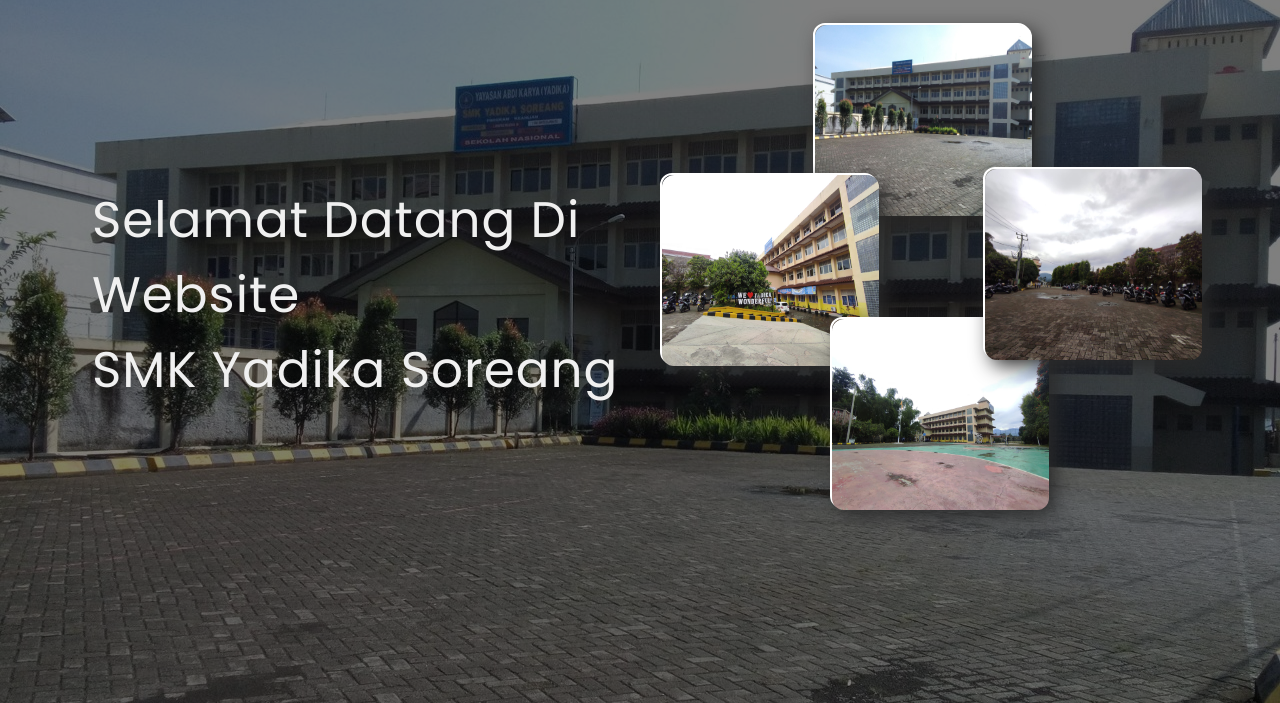
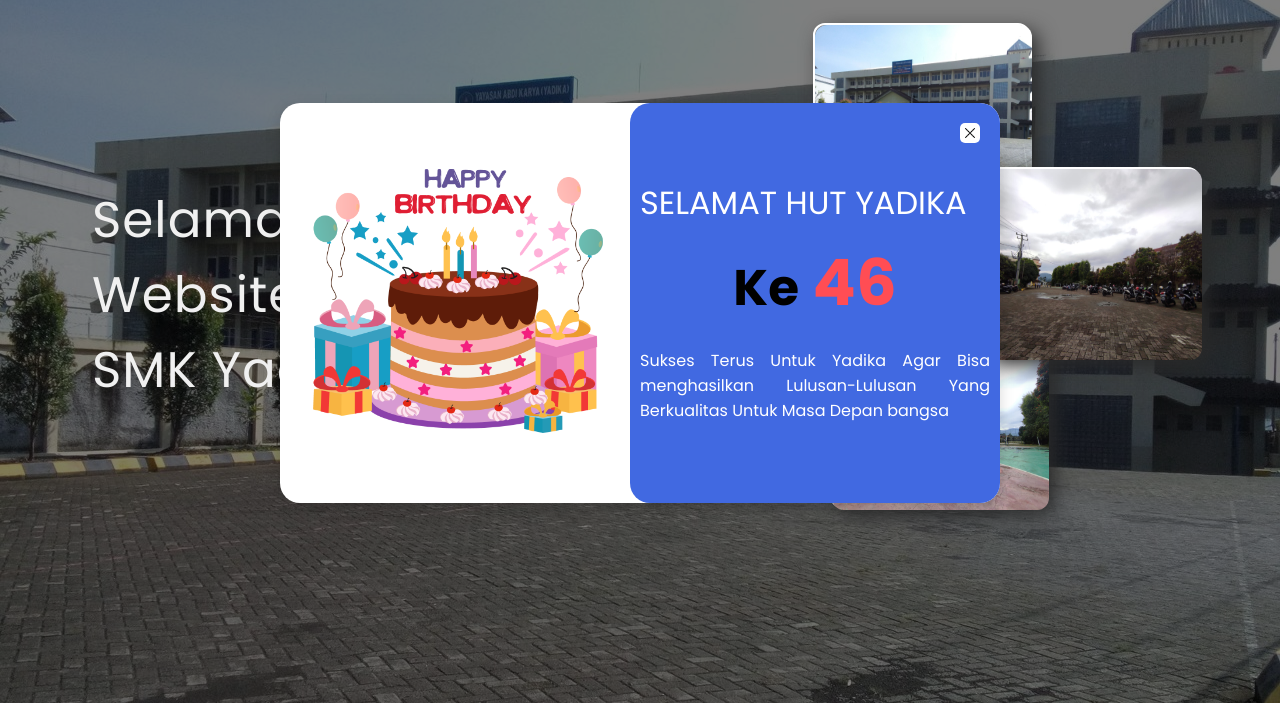
Before and after one commit to Project-LombaWeb-Sekolah/smkyadikasoreang, a plain HTML site: page index.html in a window 1280 px wide. Shown: the part 97-800 px from the top of the page. Drawn offline with nearby package versions, Linux system fonts and the light colour scheme.

Commit message:
web smk yadika soreang

```diff
--- a/css/style.css
+++ b/css/style.css
@@ -99,8 +99,16 @@ body {
 }
 
 .container {
-  background-image: -webkit-gradient(linear, left top, left bottom, from(rgba(0, 0, 0, 0.5)), to(rgba(0, 0, 0, 0.5))), url(../image/bg.jpeg);
-  background-image: linear-gradient(rgba(0, 0, 0, 0.5), rgba(0, 0, 0, 0.5)), url(../image/bg.jpeg);
+  background-image: -webkit-gradient(
+      linear,
+      left top,
+      left bottom,
+      from(rgba(0, 0, 0, 0.5)),
+      to(rgba(0, 0, 0, 0.5))
+    ),
+    url(../image/bg.jpeg);
+  background-image: linear-gradient(rgba(0, 0, 0, 0.5), rgba(0, 0, 0, 0.5)),
+    url(../image/bg.jpeg);
   background-size: cover;
   height: 115vh;
 }
@@ -673,7 +681,8 @@ body {
   border-bottom: 10px solid #2c61d4;
   border-radius: 50%;
   text-align: center;
-  -webkit-box-shadow: 0 4px 10px rgba(0, 0, 0, 0.2), inset 0 4px 10px rgba(0, 0, 0, 0.2);
+  -webkit-box-shadow: 0 4px 10px rgba(0, 0, 0, 0.2),
+    inset 0 4px 10px rgba(0, 0, 0, 0.2);
   box-shadow: 0 4px 10px rgba(0, 0, 0, 0.2), inset 0 4px 10px rgba(0, 0, 0, 0.2);
 }
 
@@ -695,7 +704,8 @@ body {
   border-left: 10px solid #2c61d4;
   border-right: 10px solid white;
   border-bottom: 10px solid #2c61d4;
-  -webkit-box-shadow: 0 4px 10px rgba(0, 0, 0, 0.2), inset 0 4px 10px rgba(0, 0, 0, 0.2);
+  -webkit-box-shadow: 0 4px 10px rgba(0, 0, 0, 0.2),
+    inset 0 4px 10px rgba(0, 0, 0, 0.2);
   box-shadow: 0 4px 10px rgba(0, 0, 0, 0.2), inset 0 4px 10px rgba(0, 0, 0, 0.2);
 }
 
@@ -704,7 +714,8 @@ body {
   border-left: 10px solid #2c61d4;
   border-right: 10px solid white;
   border-bottom: 10px solid white;
-  -webkit-box-shadow: 0 4px 10px rgba(0, 0, 0, 0.2), inset 0 4px 10px rgba(0, 0, 0, 0.2);
+  -webkit-box-shadow: 0 4px 10px rgba(0, 0, 0, 0.2),
+    inset 0 4px 10px rgba(0, 0, 0, 0.2);
   box-shadow: 0 4px 10px rgba(0, 0, 0, 0.2), inset 0 4px 10px rgba(0, 0, 0, 0.2);
 }
 
@@ -1255,12 +1266,22 @@ body {
   transition: 0.2s;
 }
 
-.container-main-box footer .container-footer .fo-container .social-media img:hover {
+.container-main-box
+  footer
+  .container-footer
+  .fo-container
+  .social-media
+  img:hover {
   -webkit-transform: translateY(-4%);
   transform: translateY(-4%);
 }
 
-.container-main-box footer .container-footer .fo-container .social-media .so-logo {
+.container-main-box
+  footer
+  .container-footer
+  .fo-container
+  .social-media
+  .so-logo {
   display: -webkit-box;
   display: -ms-flexbox;
   display: flex;
@@ -1306,4 +1327,113 @@ body {
   height: 28px;
   margin-left: 10px;
 }
+
+.popup {
+  position: fixed;
+  top: 50%;
+  left: 50%;
+  transform: translate(-50%, -50%);
+  display: none;
+  z-index: 100;
+  color: white;
+}
+
+.popUpContent {
+  position: relative;
+  width: 720px;
+  height: 400px;
+  background-color: white;
+  border-radius: 20px;
+  display: flex;
+  box-shadow: 0 5px 15px rgba(0, 0, 0, 0.15);
+}
+
+.popUpContent .imgPopUP {
+  position: relative;
+  width: 350px;
+  height: 400px;
+  display: flex;
+  justify-content: center;
+  align-items: center;
+}
+
+.popUpContent .imgPopUP img {
+  position: relative;
+  max-width: 350px;
+}
+
+.popUpContent .hutWord {
+  position: relative;
+  width: 370px;
+  border-radius: 20px;
+  display: flex;
+  justify-content: center;
+  align-items: center;
+  background: royalblue;
+}
+
+.popUpContent .hutWord .fullWord {
+  display: block;
+  justify-content: center;
+  align-items: center;
+  max-width: 350px;
+}
+
+.popUpContent .hutWord .fullWord h3 {
+  line-height: 40px;
+  font-weight: 300;
+  font-size: 2em;
+}
+.popUpContent .hutWord .fullWord h2 {
+  font-size: 4em;
+  text-align: center;
+  color: #ff4d54;
+  line-height: 120px;
+}
+.popUpContent .hutWord .fullWord h2 span {
+  color: black;
+  font-size: 50px;
+}
+
+.popUpContent .hutWord .fullWord p {
+  text-align: justify;
+  font-weight: 300;
+}
+
+.close {
+  position: absolute;
+  top: 20px;
+  right: 20px;
+  width: 20px;
+  height: 20px;
+  background: white url(../image/close.png);
+  background-repeat: no-repeat;
+  background-size: 10px;
+  background-position: center;
+  z-index: 2;
+  border-radius: 5px;
+  cursor: pointer;
+}
+
+@media (max-width: 767px) {
+  .popUpContent {
+    transform: translateY(-60px);
+    width: 370px;
+    height: 400px;
+    flex-direction: column;
+  }
+  .imgPopUP img {
+    height: 200px;
+    margin-top: 40px;
+    transform: translateY(-50px);
+  }
+  .popUpContent .hutWord {
+    height: auto;
+    text-align: center;
+    padding: 20px 0;
+    padding-top: 0;
+    line-height: 20px;
+  }
+}
+
 /*# sourceMappingURL=style.css.map */
--- a/index.html
+++ b/index.html
@@ -10,6 +10,25 @@
     <title>SMK yadika soreang</title>
   </head>
   <body>
+    <div class="popup">
+      <div class="popUpContent">
+        <div class="close"></div>
+        <div class="imgPopUP">
+          <img src="./image/kue.png" alt="" />
+        </div>
+        <div class="hutWord">
+          <div class="fullWord">
+            <h3>SELAMAT HUT YADIKA</h3>
+            <h2><span>Ke</span> 46</h2>
+            <p>
+              Sukses Terus Untuk Yadika Agar Bisa menghasilkan Lulusan-Lulusan
+              Yang Berkualitas Untuk Masa Depan bangsa
+            </p>
+
+          </div>
+        </div>
+      </div>
+    </div>
     <div class="container">
       <nav>
         <div class="logo">
@@ -376,7 +395,7 @@
 
 <!-- animation -->
 <script src="https://cdnjs.cloudflare.com/ajax/libs/gsap/3.9.1/gsap.min.js"></script>
-
+<script src="./js/popup.js"></script>
 <script src="https://cdnjs.cloudflare.com/ajax/libs/gsap/3.9.1/ScrollTrigger.min.js"></script>
 <script>
   gsap.registerPlugin(ScrollTrigger);
--- /dev/null
+++ b/js/popup.js
@@ -0,0 +1,12 @@
+const popup = document.querySelector(".popup");
+const close = document.querySelector(".close");
+
+window.onload = function () {
+  setTimeout(function () {
+    popup.style.display = "block";
+  }, 2000);
+};
+
+close.addEventListener("click", () => {
+  popup.style.display = "none";
+});
```
Also changed, not shown: akuntan.html (+55 -50 lines), image/close.png (added), image/kue.png (added). Lines whose indentation alone changed are shown as unchanged.
